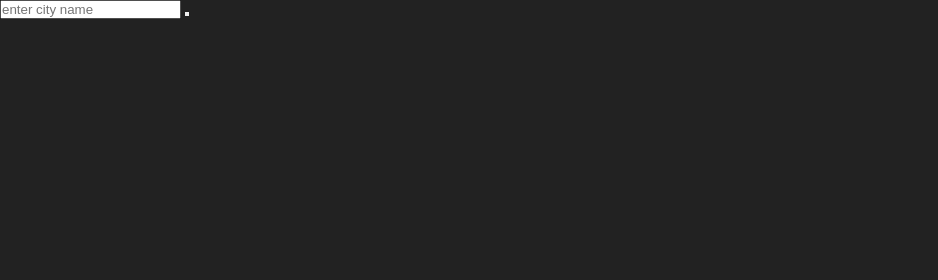
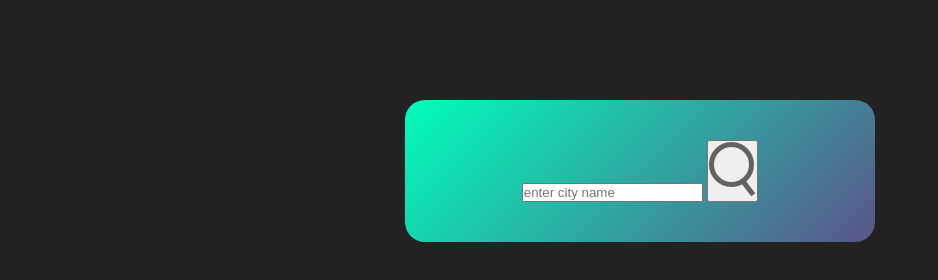
Before and after one commit to matthew1611/js-weather-app, a plain HTML site: page index.html in a window 1280 px wide. Shown: the whole page, without its empty margins (0-938 px from the left). Drawn offline with Linux system fonts and the light colour scheme.

Commit message:
add search button image

```diff
--- a/index.html
+++ b/index.html
@@ -12,7 +12,7 @@
 <div class="card">
     <div class="search">
         <input type="text" placeholder="enter city name" spellcheck="false">
-        <button src="images/search.png"></button>
+        <button><img src="./images/search.png"/></button>
     </div>
 </div>
 
--- a/style.css
+++ b/style.css
@@ -7,5 +7,17 @@
 
 
 body {
-    background: #222222;
+    background: #222;
 }
+
+.card {
+    width: 90%;
+    max-width: 470px;
+    background:linear-gradient(135deg, #00feba, #5b548a);
+    color: #fff;
+    margin: 100px auto 0;
+    border-radius: 20px;
+    padding: 40px 35px;
+    text-align: center;
+
+}
```
